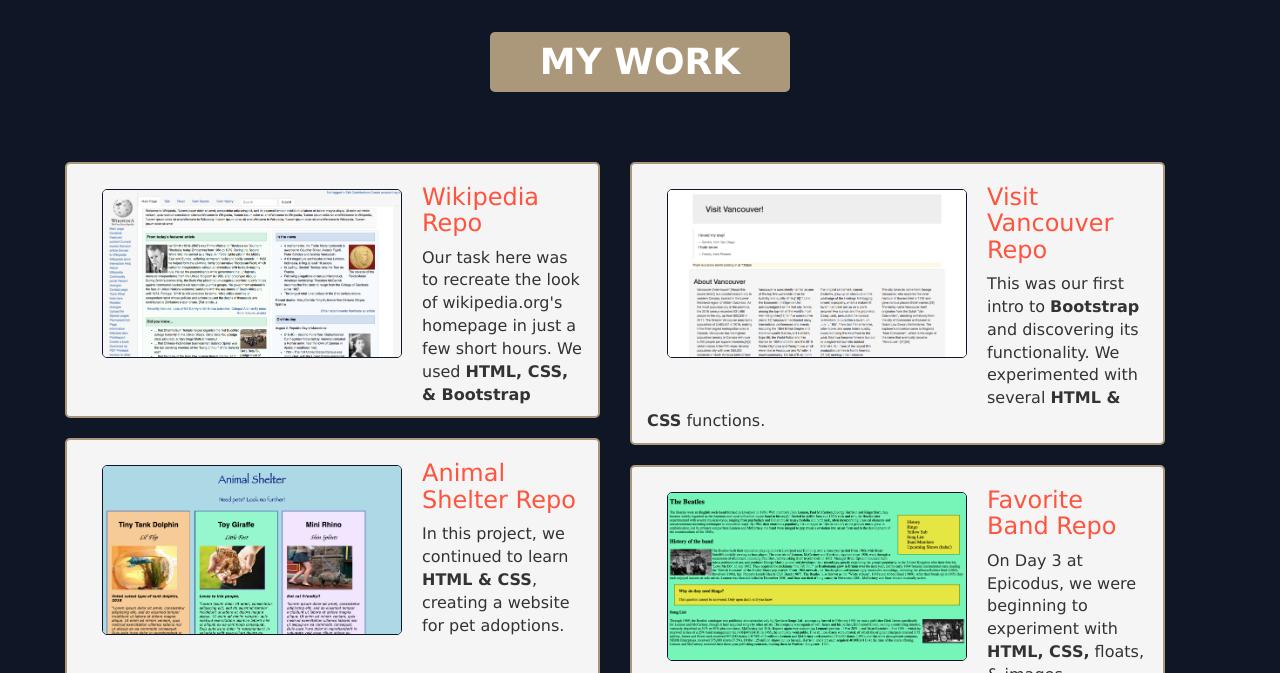
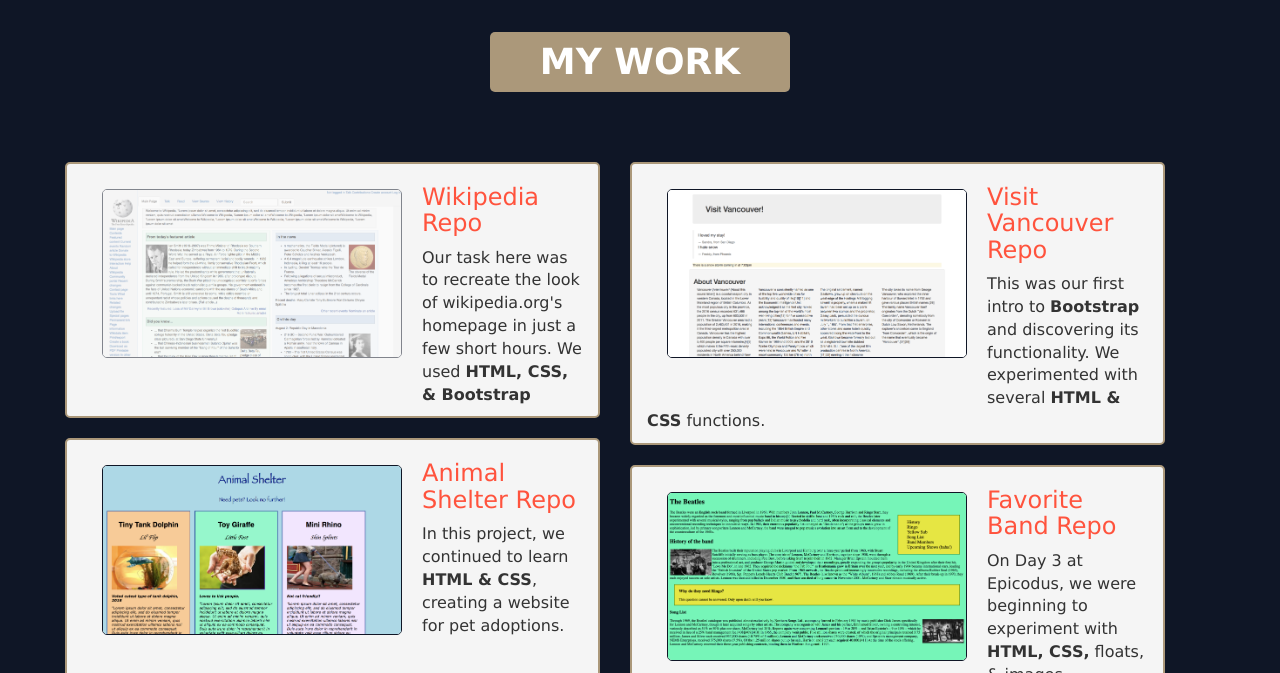
Before and after one commit to ChrisMCrow/portfolio, a plain HTML site: page index.html in a window 1280 px wide. In both pictures the pointer is over the picture 252 px from the left and 1279 px from the top of the page. Shown: the part 1006-1679 px from the top of the page. Drawn offline with nearby package versions, Linux system fonts and the light colour scheme.

Commit message:
change opacity of project images when hovering

```diff
--- a/css/styles.css
+++ b/css/styles.css
@@ -156,6 +156,10 @@ h4 {
   overflow: auto;
 }
 
+.projects img:hover {
+  opacity: .5;
+}
+
 #contactme h1 {
   color: #fff;
   background-color: #ff533d;
--- a/index.html
+++ b/index.html
@@ -3,9 +3,9 @@
 
   <head>
     <title>Chris Crow Portfolio</title>
-    <!--<link href="css/bootstrap.css" rel="stylesheet" type="text/css">-->
+    <!--I couldn't get the local file to work as I expected it to!
+      <link href="css/bootstrap.css" rel="stylesheet" type="text/css">-->
     <link rel="stylesheet" href="https://maxcdn.bootstrapcdn.com/bootstrap/3.3.7/css/bootstrap.min.css" integrity="sha384-BVYiiSIFeK1dGmJRAkycuHAHRg32OmUcww7on3RYdg4Va+PmSTsz/K68vbdEjh4u" crossorigin="anonymous">
-    <script src="https://maxcdn.bootstrapcdn.com/bootstrap/3.3.7/js/bootstrap.min.js" integrity="sha384-Tc5IQib027qvyjSMfHjOMaLkfuWVxZxUPnCJA7l2mCWNIpG9mGCD8wGNIcPD7Txa" crossorigin="anonymous"></script>
     <link href="css/styles.css" rel="stylesheet" type="text/css">
   </head>
 
```
